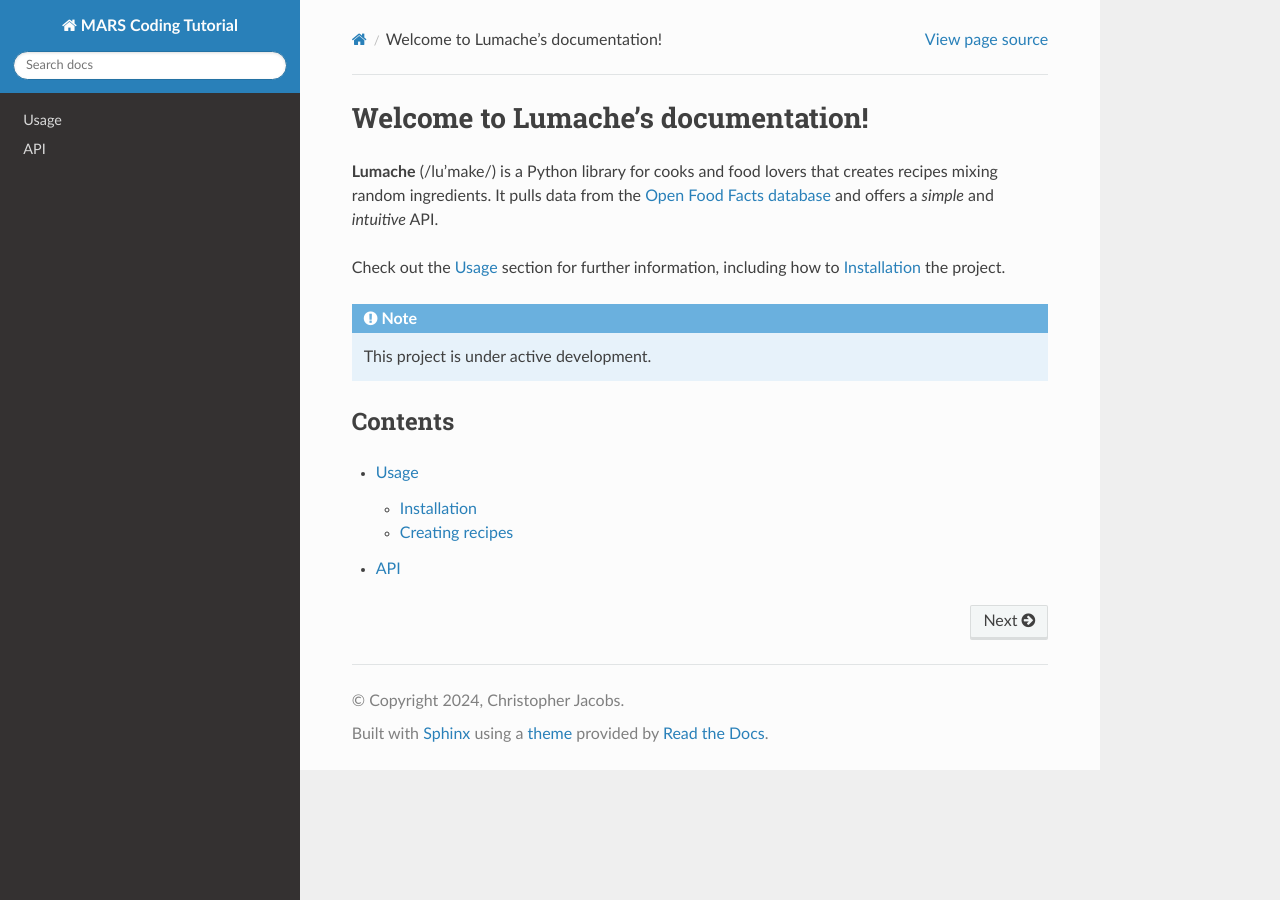
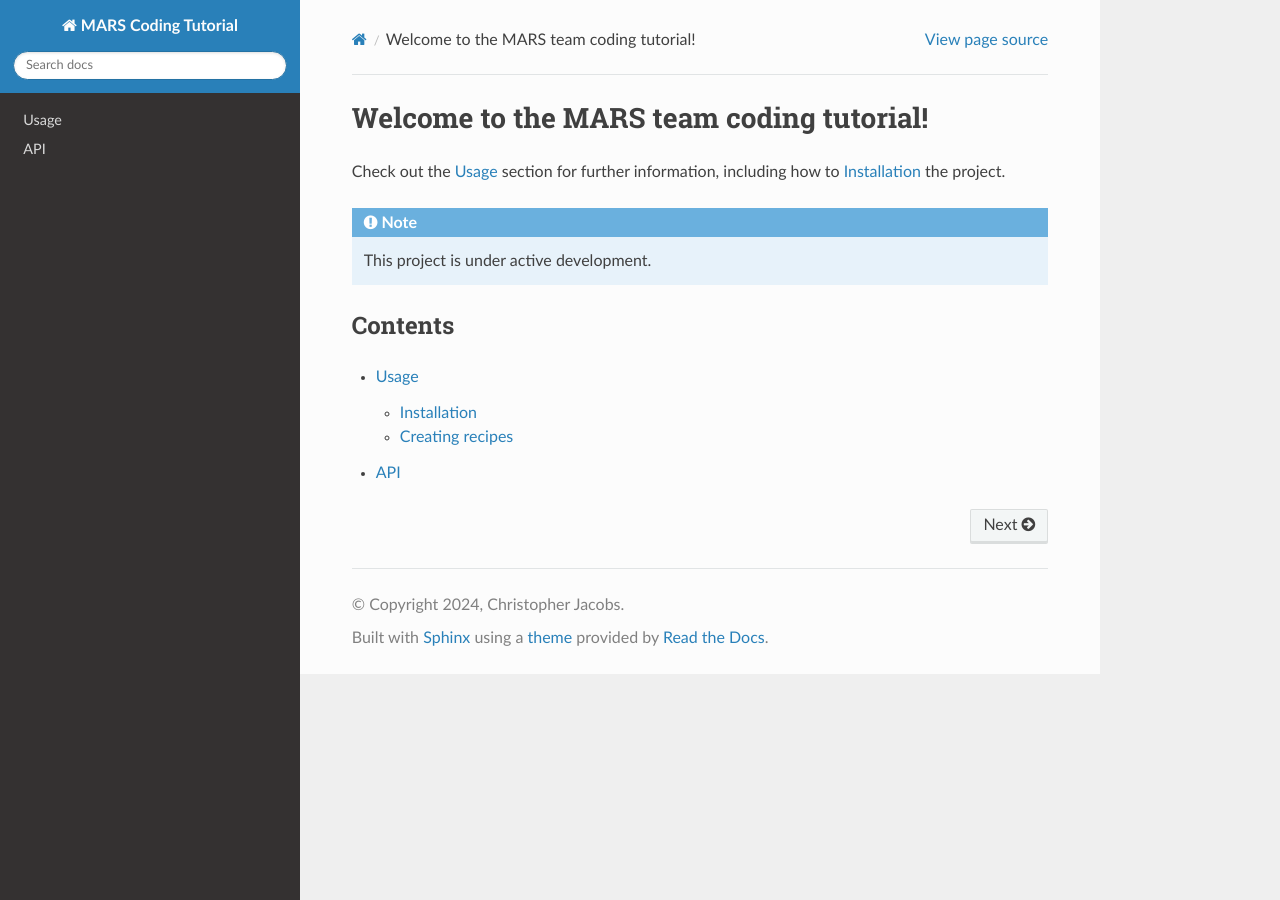
Before and after one commit to jacobsc050/MARS, a Sphinx documentation site: the page built from docs/source/index.rst, in a window 1280 px wide. Built offline with Sphinx 7.4.7 and the Read the Docs theme 3.1.0, drawn with Linux system fonts in a browser that asks for light colours.

Commit message:
remake index page
test

```diff
--- a/docs/source/index.rst
+++ b/docs/source/index.rst
@@ -1,10 +1,5 @@
-Welcome to Lumache's documentation!
+Welcome to the MARS team coding tutorial!
 ===================================
-
-**Lumache** (/lu'make/) is a Python library for cooks and food lovers
-that creates recipes mixing random ingredients.
-It pulls data from the `Open Food Facts database <https://world.openfoodfacts.org/>`_
-and offers a *simple* and *intuitive* API.
 
 Check out the :doc:`usage` section for further information, including
 how to :ref:`installation` the project.
```
